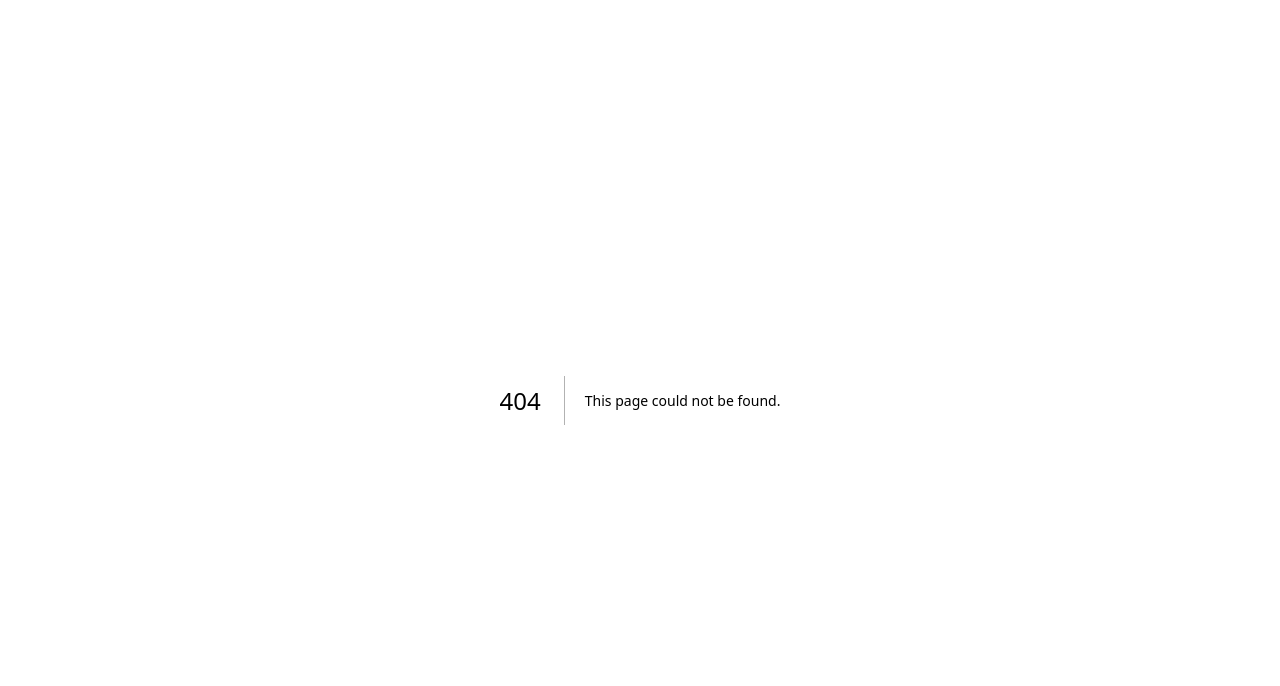
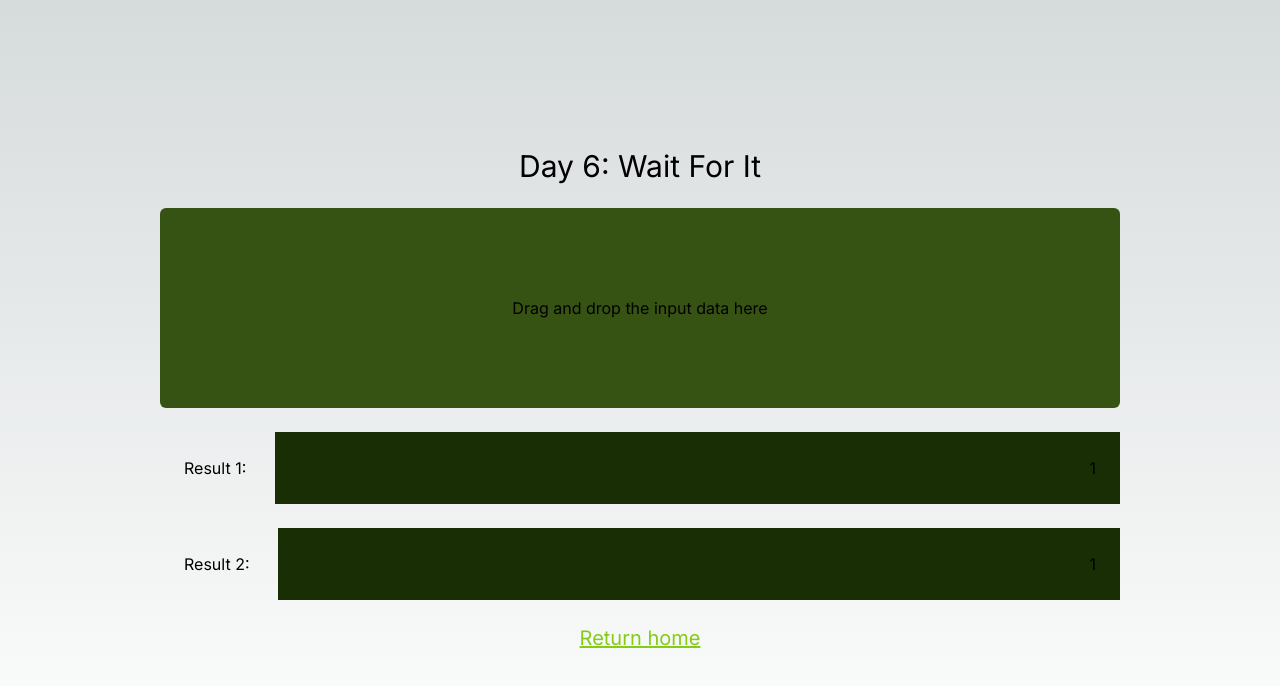
Before and after one commit to telperion/adventofcode-2023, a Next.js app: page /day06 in a window 1280 px wide. Before the commit this address had no page. Shown: the top 686 px of the page. Built offline with nearby package versions, Linux system fonts and the light colour scheme.

Commit message:
06-1 & 06-2 work!
uhhh that was way easier than yesterday's lol

```diff
--- /dev/null
+++ b/src/app/day06/page.tsx
@@ -0,0 +1,119 @@
+"use client"
+
+const title = "Day 6: Wait For It"
+
+import React, { useEffect, useState } from 'react'
+import Link from 'next/link'
+import FileDrop from '../refs/filedrop'
+
+function boatDistance(raceTime: number, heldTime: number): number
+{
+    // For each millisecond the button is held down, the button will move
+    // that many millimeters per millisecond for the rest of the race time.
+    return heldTime*(raceTime - heldTime)
+}
+
+function numOptionsToBeatRecord(raceTime: number, record: number): number
+{
+    // Take the inverse of the boat distance function wrt held time.
+    // The two results are the beginning and end of the range that will
+    // beat the record.
+    // Just return the number of integers in that range.
+    var loTime = (raceTime - Math.sqrt(raceTime * raceTime - 4 * record)) * 0.5
+    var hiTime = (raceTime + Math.sqrt(raceTime * raceTime - 4 * record)) * 0.5
+    console.log(`${raceTime} race time with ${record} record: ${loTime} (${boatDistance(raceTime, loTime)}) ~ ${hiTime} (${boatDistance(raceTime, hiTime)})`)
+    return Math.ceil(hiTime) - Math.floor(loTime) - 1
+}
+
+
+export default function Day01Component() {
+    const [data, setData] = useState<string>("")
+    const [result1, setResult1] = useState<string>("")
+    const [result2, setResult2] = useState<string>("")
+
+    useEffect(() => {
+        /*************************************************************/
+        // Part 1 begin
+
+        var lines = data.split("\n")
+        var raceTimes  = new Array<number>()
+        var records    = new Array<number>()
+        var waysToBeat = new Array<number>()
+        if (lines.length >= 2) {
+            lines[0].substr(9)
+                    .split(/\s+/)
+                    .filter( (s) => {return (s != "")})
+                    .forEach( (s) => {raceTimes.push(parseInt(s))} )
+            lines[1].substr(9)
+                    .split(/\s+/)
+                    .filter( (s) => {return (s != "")})
+                    .forEach( (s) => {records.push(parseInt(s))} )
+            for (let i = 0; i < raceTimes.length; i++)
+            {
+                waysToBeat.push(numOptionsToBeatRecord(raceTimes[i], records[i]))
+            }
+            console.log(waysToBeat)
+        }
+
+        var totalWaysToBeat = 1
+        waysToBeat.forEach( (w) => {
+            totalWaysToBeat *= w
+        })
+
+        setResult1(totalWaysToBeat.toString())
+
+        // Part 1 end
+        /*************************************************************/
+        // Part 2 begin
+
+        var lines = data.split("\n")
+        var raceTimes  = new Array<number>()
+        var records    = new Array<number>()
+        var waysToBeat = new Array<number>()
+        if (lines.length >= 2) {
+            raceTimes.push(parseInt(
+                lines[0].substr(9)
+                        .split(/\s+/)
+                        .filter( (s) => {return (s != "")})
+                        .join("")
+            ))
+            records.push(parseInt(
+                lines[1].substr(9)
+                        .split(/\s+/)
+                        .filter( (s) => {return (s != "")})
+                        .join("")
+            ))
+            for (let i = 0; i < raceTimes.length; i++)
+            {
+                waysToBeat.push(numOptionsToBeatRecord(raceTimes[i], records[i]))
+            }
+            console.log(waysToBeat)
+        }
+
+        var totalWaysToBeat = 1
+        waysToBeat.forEach( (w) => {
+            totalWaysToBeat *= w
+        })
+
+        setResult2(totalWaysToBeat.toString())
+
+        // Part 2 end
+        /*************************************************************/
+    }, [data])
+
+    return (
+        <div className="h-screen flex flex-col items-center justify-center gap-6">
+            <div className="flex text-3xl text-center">{title}</div>
+            <FileDrop passData={(d: string) => {setData(d)}} />
+            <div className="flex basis-1/12 flex-row items-center justify-center w-3/4">
+                <div className="min-w-fit p-6">Result 1:&nbsp;</div>
+                <div className="grow text-right bg-lime-950 p-6">{result1}</div>
+            </div>
+            <div className="flex basis-1/12 flex-row items-center justify-center w-3/4">
+                <div className="min-w-fit p-6">Result 2:&nbsp;</div>
+                <div className="grow text-right bg-lime-950 p-6">{result2}</div>
+            </div>
+            <Link className="flex text-xl underline text-lime-500 hover:text-lime-200" href="/">Return home</Link>
+        </div>
+    )
+}
--- a/src/app/page.tsx
+++ b/src/app/page.tsx
@@ -2,7 +2,7 @@
 
 import Link from 'next/link'
 
-const latestDay = 5;
+const latestDay = 6;
 const blankLead = 5;
 var days: Array<string> = [];
 for (let i = 1; i <= latestDay; i++)
```
Also changed, not shown: src/data/day06-example.txt (added), src/data/day06.txt (added).
